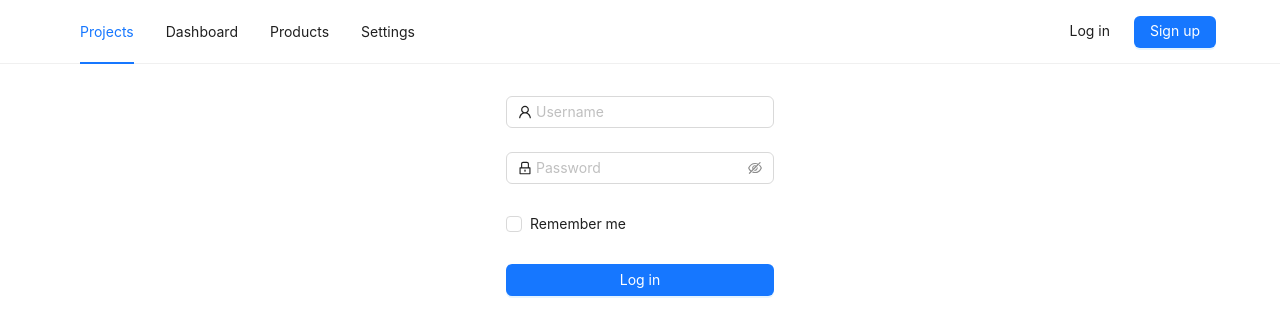
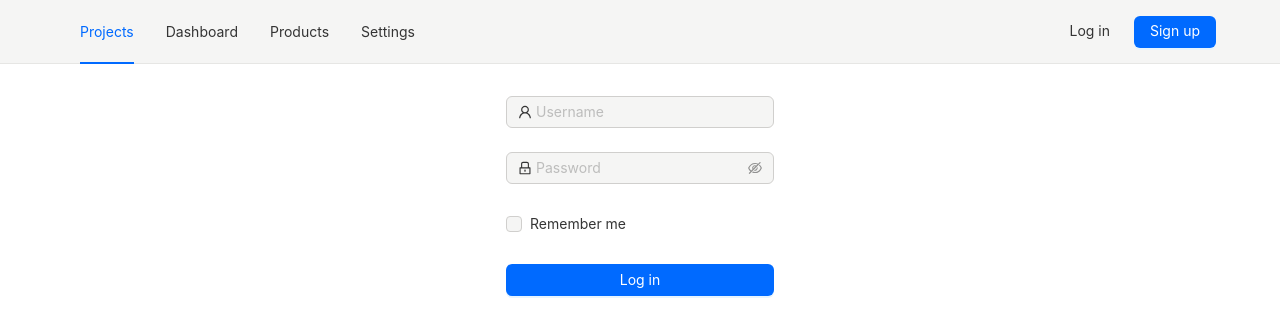
Before and after one commit to RentalKS/orion-web, a React (Vite) app: page / in a window 1280 px wide. Shown: the top 336 px of the page. Built offline with nearby package versions, Linux system fonts and the light colour scheme.

Commit message:
Add theme config values

```diff
--- a/src/app/provider.tsx
+++ b/src/app/provider.tsx
@@ -2,6 +2,7 @@ import { QueryClient, QueryClientProvider } from '@tanstack/react-query';
 import * as React from 'react';
 
 import { queryConfig } from '../lib/react-query';
+import { ConfigProvider } from 'antd';
 
 type AppProviderProps = {
     children: React.ReactNode;
@@ -23,6 +24,18 @@ export const AppProvider = ({ children }: AppProviderProps) => {
                 </div>
             }
         >
+            <ConfigProvider
+                theme={{
+                    token: {
+                        "colorPrimary": "#006aff",
+                        "colorInfo": "#006aff",
+                        "colorError": "#ff2727",
+                        "colorSuccess": "#53c940",
+                        "colorTextBase": "#191919",
+                        "colorBgBase": "#f8f7f1",
+                    }
+                }}
+            >
                 <QueryClientProvider client={queryClient}>
                     {/* <AuthLoader
                     renderLoading={() => (
@@ -34,6 +47,7 @@ export const AppProvider = ({ children }: AppProviderProps) => {
                     {children}
                     {/* </AuthLoader> */}
                 </QueryClientProvider>
+            </ConfigProvider>
         </React.Suspense>
     );
 };
```
Lines whose indentation alone changed are shown as unchanged.
